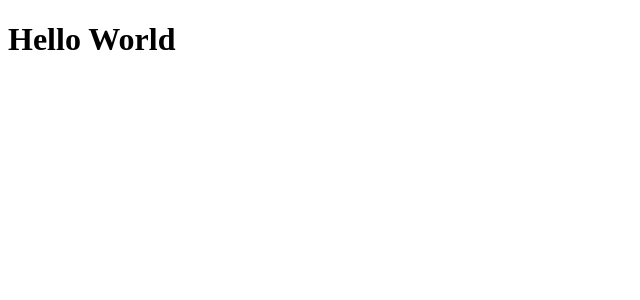
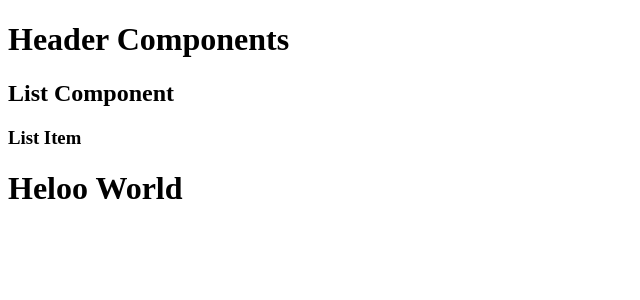
Before and after one commit to ramdanisyaputra/my-app, a React (Create React App) app: page / in a window 1280 px wide. Shown: the top 300 px of the page, without its empty margins (0-640 px from the left). Built offline with nearby package versions, Linux system fonts and the light colour scheme.

Commit message:
function component

```diff
--- /dev/null
+++ b/src/components/App.js
@@ -0,0 +1,17 @@
+import React from "react";
+import Header from "./Header";
+import List from "./List";
+
+class App extends React.Component {
+    render(){
+        return(
+            <div>
+                <Header/>
+                <List/>
+                <h1>Heloo World</h1>
+            </div>
+        )
+    }
+}
+
+export default App;
--- /dev/null
+++ b/src/components/Header.js
@@ -0,0 +1,13 @@
+import React from "react";
+
+class Header extends React.Component{
+    render() {
+        return(
+            <div>
+                <h1>Header Components</h1>
+            </div>
+        )
+    }
+}
+
+export default Header;
--- /dev/null
+++ b/src/components/List.js
@@ -0,0 +1,15 @@
+import React from "react";
+import ListItem from "./ListItem";
+
+class List extends React.Component {
+    render() {
+        return (
+            <div>
+                <h2>List Component</h2>
+                <ListItem/>
+            </div>
+        )
+    }
+}
+
+export default List;
--- /dev/null
+++ b/src/components/ListItem.js
@@ -0,0 +1,13 @@
+import React from "react";
+
+class ListItem extends React.Component{
+    render() {
+        return (
+            <div>
+                <h3>List Item</h3>
+            </div>
+        )
+    }
+}
+
+export default ListItem;
--- a/src/index.js
+++ b/src/index.js
@@ -1,15 +1,10 @@
 import React from "react";
 import ReactDOM from "react-dom";
-
-const App = () => {
-    return(
-        <div>
-            <h1>Hello World</h1>
-        </div>
-    )
-}
+import App from "./components/App";
 
 ReactDOM.render(
-    <App/>,
+    <React.StrictMode>
+        <App/>
+    </React.StrictMode>,
     document.getElementById("root")
 )
```
